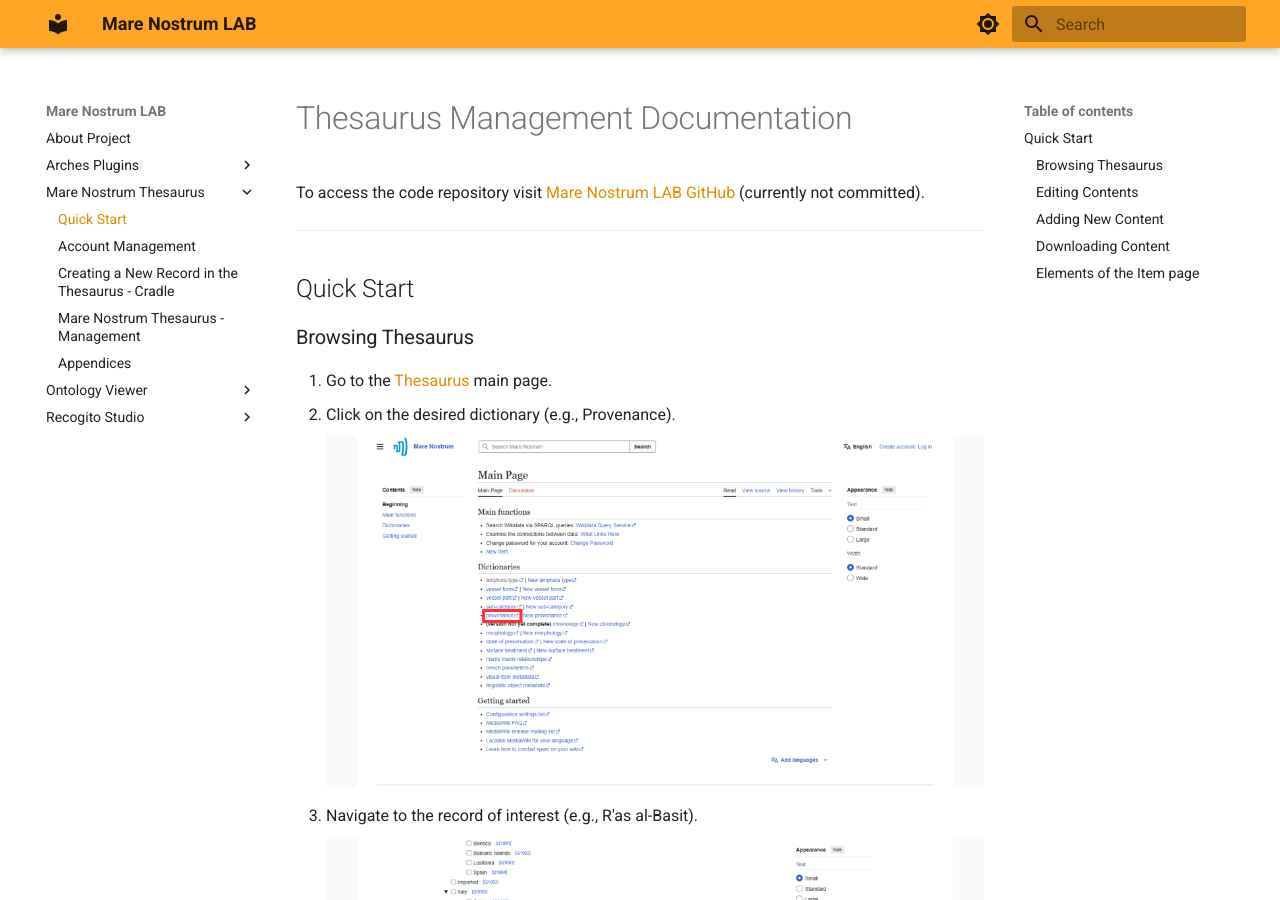
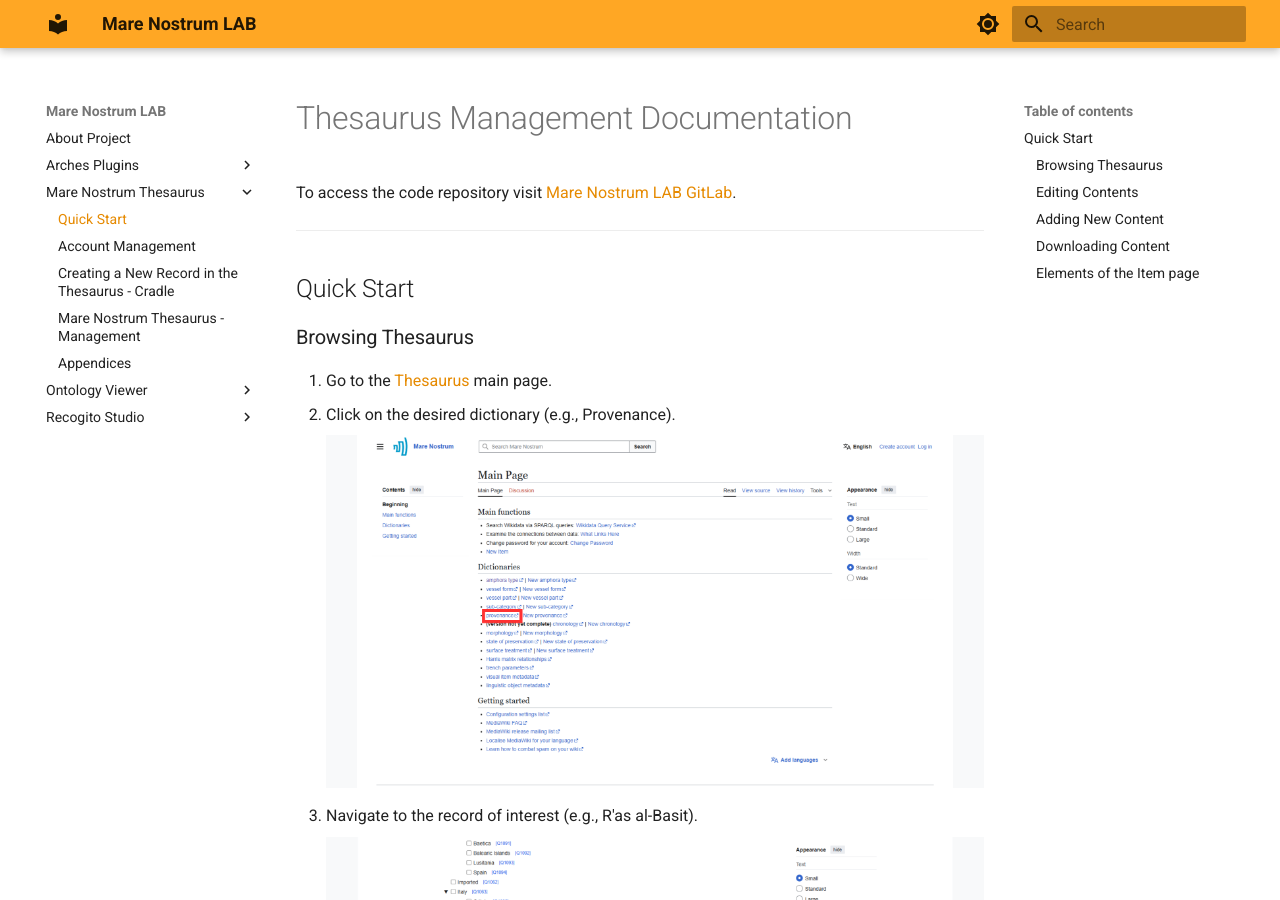
Before and after one commit to Mare-Nostrum-Lab-UJ/Mare-Nostrum-Lab-UJ.github.io, an MkDocs documentation site: the page built from docs/mare-nostrum-thesaurus/quickstart.md, in a window 1280 px wide and 900 px high. Built offline with MkDocs 1.6.1 and Material for MkDocs 9.7.7, drawn with Linux system fonts in a browser that asks for light colours.

Commit message:
add: Code repository link.

```diff
--- a/docs/mare-nostrum-thesaurus/quickstart.md
+++ b/docs/mare-nostrum-thesaurus/quickstart.md
@@ -1,6 +1,6 @@
 # Thesaurus Management Documentation
 
-To access the code repository visit [Mare Nostrum LAB GitHub](https://github.com/Mare-Nostrum-Lab-UJ) (currently not committed).
+To access the code repository visit [Mare Nostrum LAB GitLab](https://gitlab.cenagis.edu.pl/uavgeolab/mare-nostrum/thesaurus).
 
 ---
 
```
